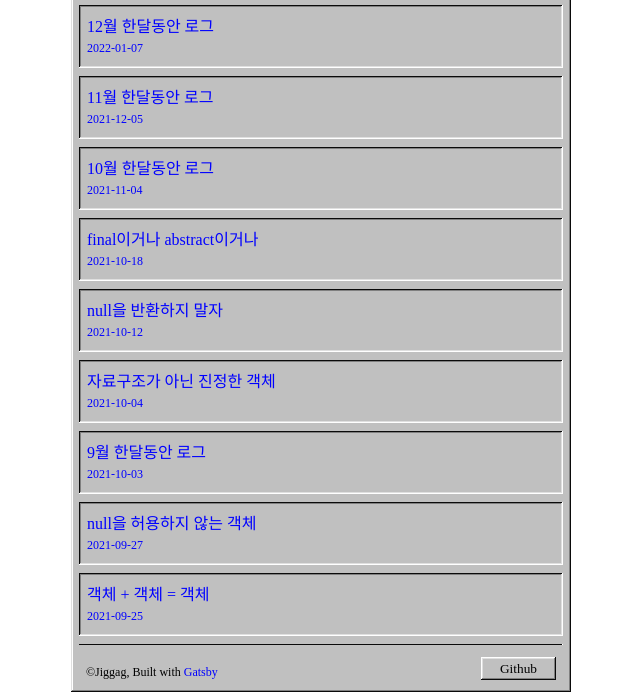
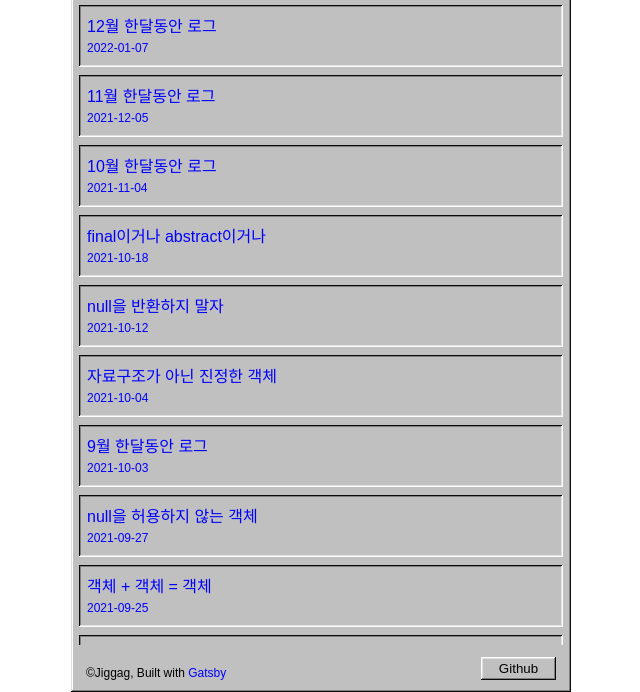
Before and after one commit to jiggag/jiggag.github.io, a Gatsby site: page / in a window 1280 px wide. Shown: the part 108-800 px from the top of the page, without its empty margins (319-959 px from the left). Built offline with nearby package versions, Linux system fonts and the light colour scheme; Gatsby itself is replaced by a stand-in of ours.

Commit message:
suit 폰트 적용

```diff
--- a/src/components/main.css
+++ b/src/components/main.css
@@ -1,5 +1,5 @@
 * {
-    font-family: "Nanum Gothic" !important;
+    font-family: "SUIT Variable", sans-serif !important;
 }
 
 :root {
--- a/src/html.js
+++ b/src/html.js
@@ -18,6 +18,7 @@ const HTML = function (props) {
           src="https://pagead2.googlesyndication.com/pagead/js/adsbygoogle.js?client=ca-pub-4711551515762404"
           crossOrigin="anonymous"
         />
+        <link href="http://cdn.jsdelivr.net/gh/sunn-us/SUIT/fonts/static/woff2/SUIT.css" rel="stylesheet" />
       </head>
       <body {...props.bodyAttributes}>
         {props.preBodyComponents}
```
